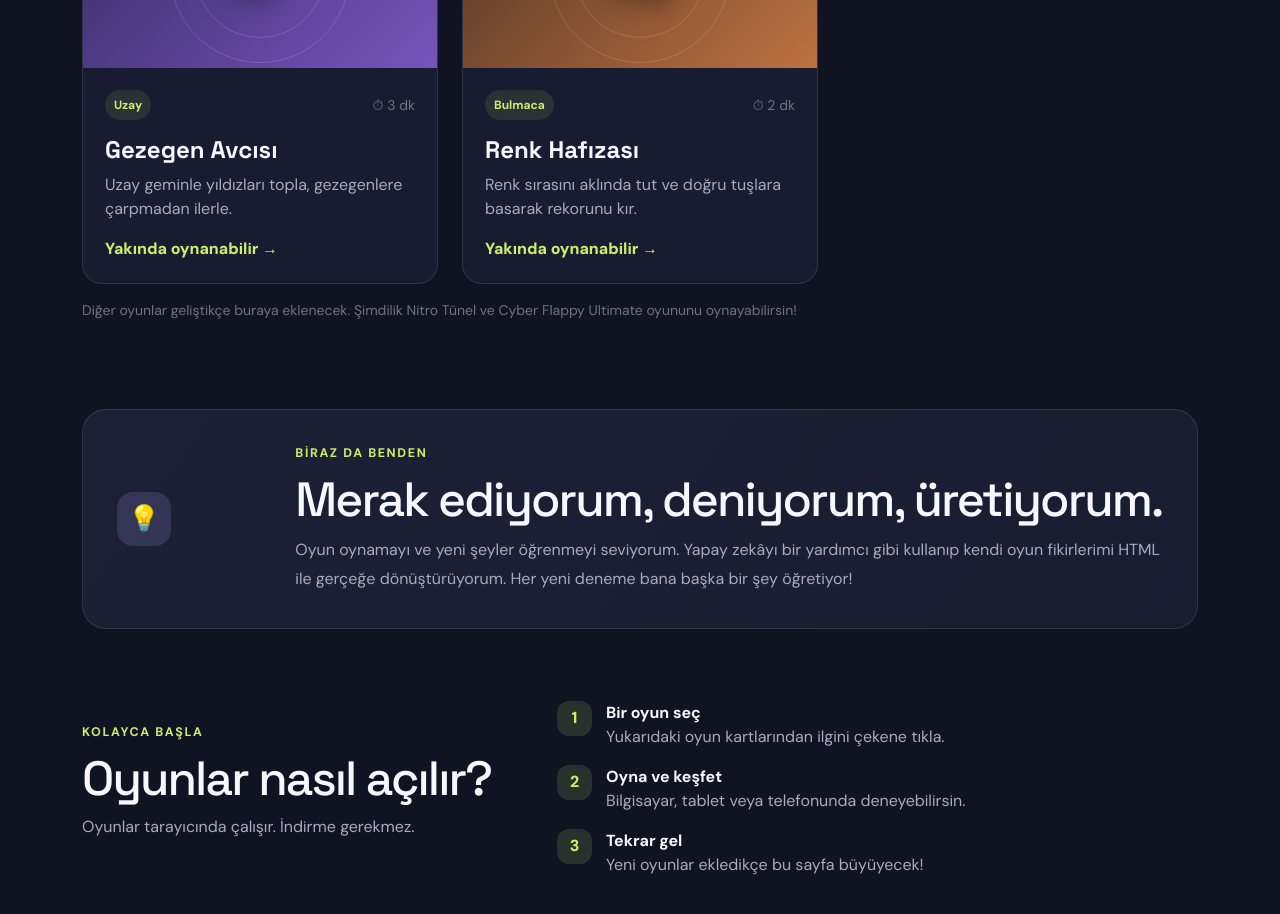
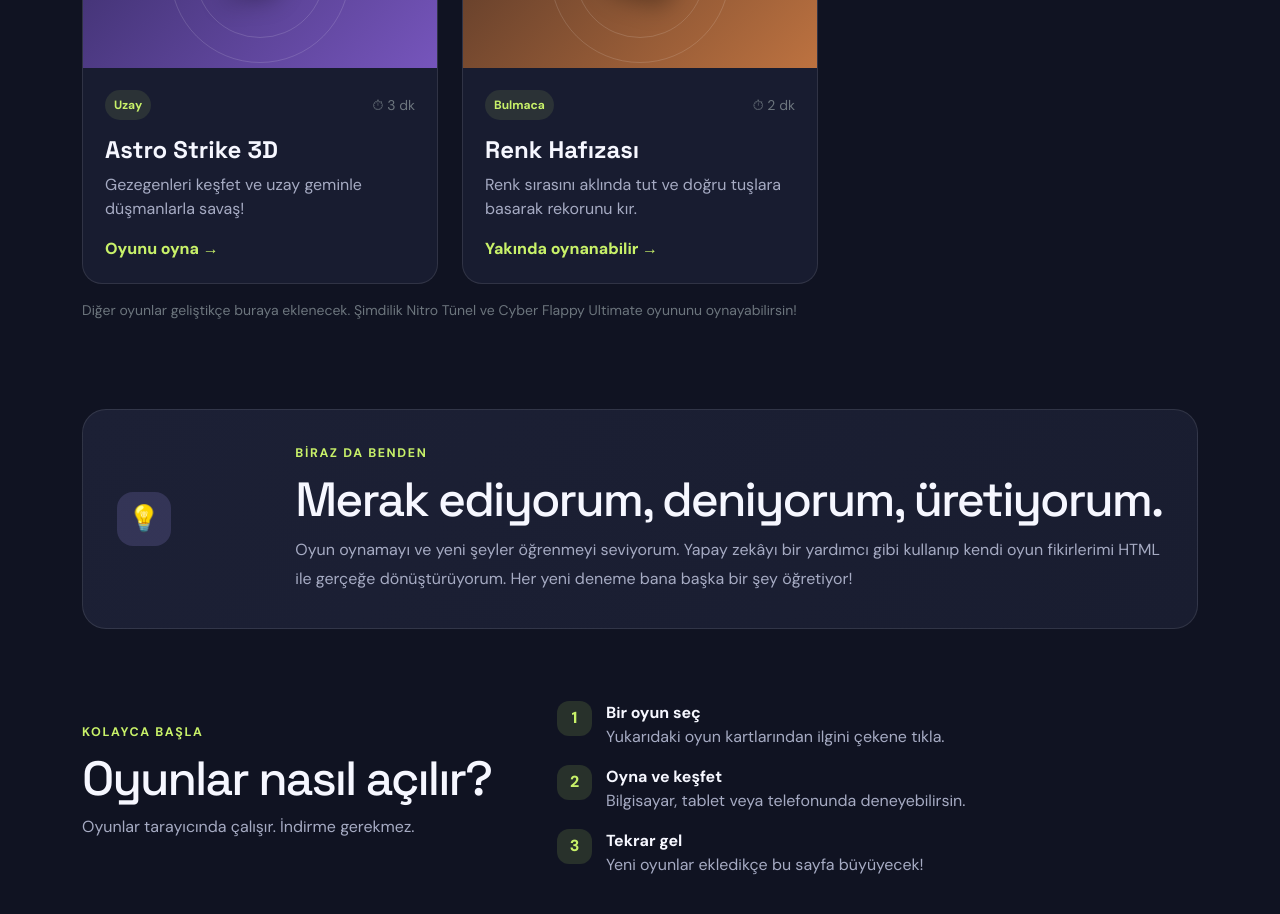
Before and after one commit to saidcan4721/games, a plain HTML site: page index.html in a window 1280 px wide. Shown: the part 1480-2394 px from the top of the page. Drawn offline with nearby package versions, Linux system fonts and the light colour scheme.

Commit message:
Replace Planet Explorer card with Astro Strike 3D

```diff
--- a/index.html
+++ b/index.html
@@ -54,7 +54,7 @@
     <section class="section-pad" id="oyunlar"><div class="container"><div class="d-flex flex-wrap align-items-end justify-content-between gap-3 mb-4"><div><div class="eyebrow mb-2">Oyun koleksiyonum</div><h2 class="section-title mb-2">Oynamaya hazır mısın?</h2><p class="section-sub mb-0">Bir oyuna tıkla ve eğlenceye başla.</p></div><span class="tag">5 oyun</span></div>
       <div class="row g-4"><div class="col-md-6 col-lg-4"><article class="game-card"><div class="game-art art-purple"><span class="game-emoji">🐦</span></div><div class="game-body"><div class="d-flex justify-content-between align-items-center mb-3"><span class="tag">Atari</span><span class="small text-secondary">⏱ Süresiz</span></div><h3 class="h4 fw-bold">Cyber Flappy Ultimate</h3><p>Engelleri aş, farklı kuşları keşfet ve rekorunu geliştirmeye çalış!</p><a class="play-link" href="oyna.html?game=cyber-flappy">Oyunu oyna <span aria-hidden="true">→</span></a></div></article></div>        <div class="col-md-6 col-lg-4"><article class="game-card"><div class="game-art art-orange"><span class="game-emoji">🏎️</span></div><div class="game-body"><div class="d-flex justify-content-between align-items-center mb-3"><span class="tag">3D Yarış</span><span class="small text-secondary">⏱ Süresiz</span></div><h3 class="h4 fw-bold">Nitro Tünel</h3><p>3D pistte yarış, engellerden kaç ve Türkiye turunda yeni yerler keşfet!</p><a class="play-link" href="oyna.html?game=nitro">Oyunu oyna <span aria-hidden="true">→</span></a></div></article></div>
         <div class="col-md-6 col-lg-4"><article class="game-card"><div class="game-art art-green"><span class="game-emoji">🐸</span></div><div class="game-body"><div class="d-flex justify-content-between align-items-center mb-3"><span class="tag">Macera</span><span class="small text-secondary">⏱ 5 dk</span></div><h3 class="h4 fw-bold">Kurbağa Zıplaması</h3><p>Kurbağaya yardım et, engelleri aş ve en yüksek puanı toplamaya çalış!</p><a class="play-link" href="#" aria-label="Kurbağa Zıplaması oyunu yakında">Yakında oynanabilir <span aria-hidden="true">→</span></a></div></article></div>
-        <div class="col-md-6 col-lg-4"><article class="game-card"><div class="game-art art-purple"><span class="game-emoji">🪐</span></div><div class="game-body"><div class="d-flex justify-content-between align-items-center mb-3"><span class="tag">Uzay</span><span class="small text-secondary">⏱ 3 dk</span></div><h3 class="h4 fw-bold">Gezegen Avcısı</h3><p>Uzay geminle yıldızları topla, gezegenlere çarpmadan ilerle.</p><a class="play-link" href="#" aria-label="Gezegen Avcısı oyunu yakında">Yakında oynanabilir <span aria-hidden="true">→</span></a></div></article></div>
+        <div class="col-md-6 col-lg-4"><article class="game-card"><div class="game-art art-purple"><span class="game-emoji">🪐</span></div><div class="game-body"><div class="d-flex justify-content-between align-items-center mb-3"><span class="tag">Uzay</span><span class="small text-secondary">⏱ 3 dk</span></div><h3 class="h4 fw-bold">Astro Strike 3D</h3><p>Gezegenleri keşfet ve uzay geminle düşmanlarla savaş!</p><a class="play-link" href="oyna.html?game=astro-strike" aria-label="Astro Strike 3D oyununu aç">Oyunu oyna <span aria-hidden="true">→</span></a></div></article></div>
         <div class="col-md-6 col-lg-4"><article class="game-card"><div class="game-art art-orange"><span class="game-emoji">🧠</span></div><div class="game-body"><div class="d-flex justify-content-between align-items-center mb-3"><span class="tag">Bulmaca</span><span class="small text-secondary">⏱ 2 dk</span></div><h3 class="h4 fw-bold">Renk Hafızası</h3><p>Renk sırasını aklında tut ve doğru tuşlara basarak rekorunu kır.</p><a class="play-link" href="#" aria-label="Renk Hafızası oyunu yakında">Yakında oynanabilir <span aria-hidden="true">→</span></a></div></article></div>
       </div><p class="small text-secondary mt-3">Diğer oyunlar geliştikçe buraya eklenecek. Şimdilik Nitro Tünel ve Cyber Flappy Ultimate oyununu oynayabilirsin!</p>
     </div></section>
```
